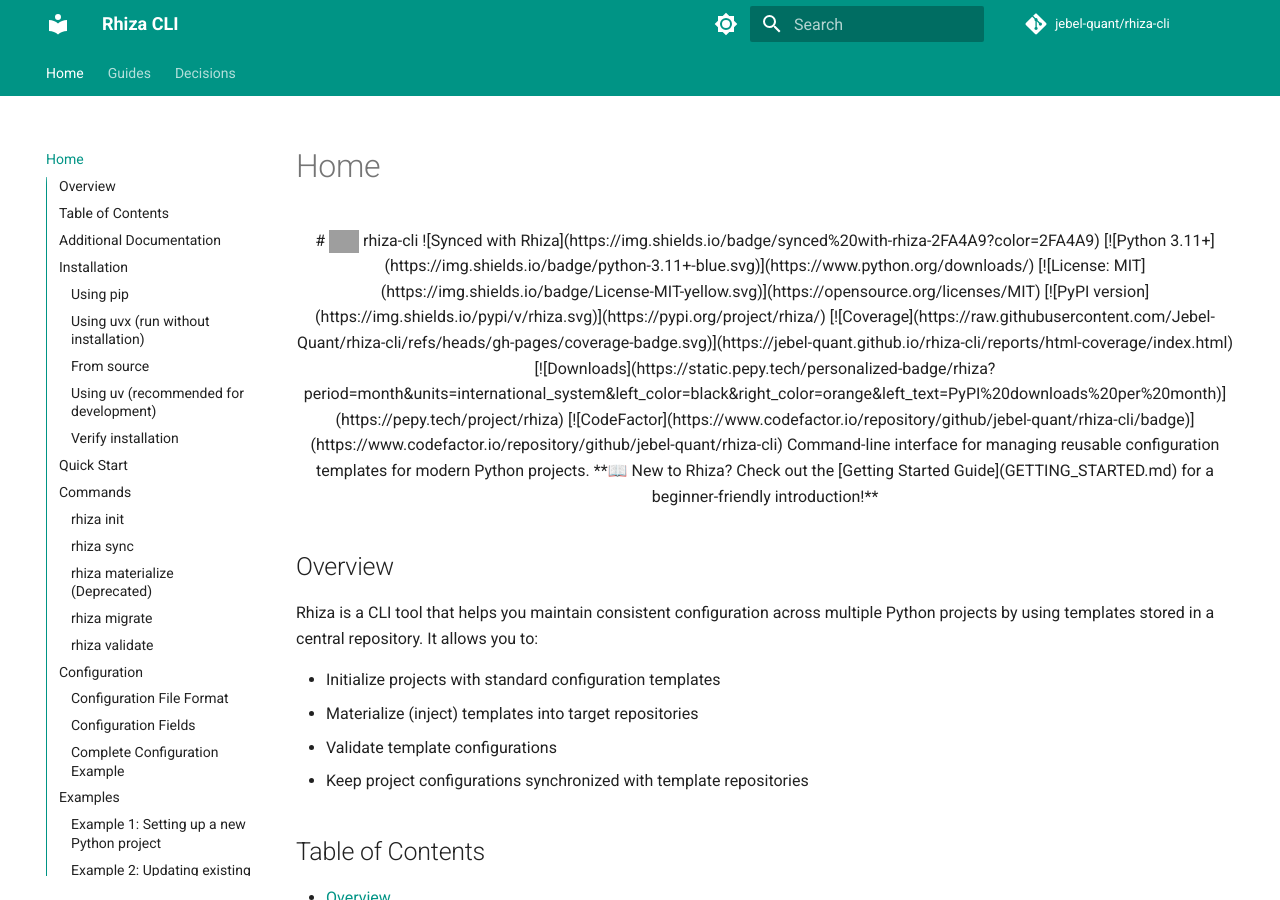
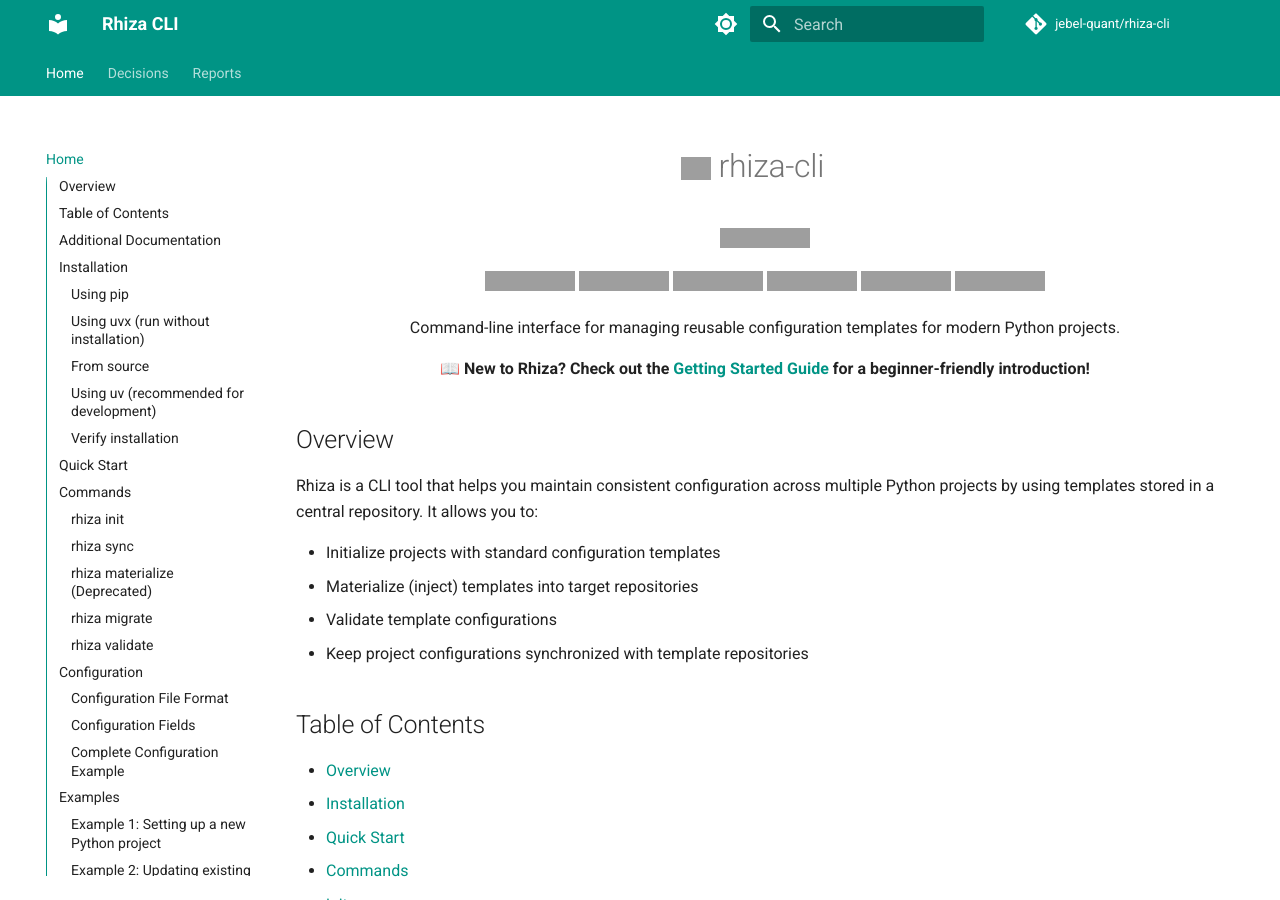
Before and after one commit to Jebel-Quant/rhiza-cli, an MkDocs documentation site: the page built from docs/index.md, in a window 1280 px wide and 900 px high. Built offline with MkDocs 1.6.1 and Material for MkDocs 9.7.7, drawn with Linux system fonts in a browser that asks for light colours; comment, search, counter and statistics services are not loaded; grey boxes are pictures that could not be loaded.

Commit message:
fix(docs): fix index page rendering and update nav
Add markdown="1" to README's div so MkDocs md_in_html processes the
heading correctly (matches basanos pattern). Remove Guides from nav,
add Reports section following jquantstats convention.

Co-Authored-By: Claude Sonnet 4.6 <noreply@anthropic.com>

```diff
--- a/README.md
+++ b/README.md
@@ -1,4 +1,4 @@
-<div align="center">
+<div align="center" markdown="1">
 
 # <img src="https://raw.githubusercontent.com/Jebel-Quant/rhiza/main/.rhiza/assets/rhiza-logo.svg" alt="Rhiza Logo" width="30" style="vertical-align: middle;"> rhiza-cli
 ![Synced with Rhiza](https://img.shields.io/badge/synced%20with-rhiza-2FA4A9?color=2FA4A9)
--- a/mkdocs.yml
+++ b/mkdocs.yml
@@ -55,11 +55,11 @@ markdown_extensions:
 
 nav:
   - Home: index.md
-  - Guides:
-      - Authentication: AUTHENTICATION.md
-      - Testing: development/TESTS.md
   - Decisions:
       - Overview: adr/README.md
       - ADR-0001 — Inline get_diff: adr/0001-inline-get-diff-instead-of-cruft.md
       - ADR-0002 — Repository/ref keys: adr/0002-repository-ref-as-canonical-keys.md
       - ADR-0003 — Lock file concurrency: adr/0003-lock-file-concurrency.md
+  - Reports:
+      - Test Report: reports/html-report/report.html
+      - Coverage Report: reports/html-coverage/index.html
```
